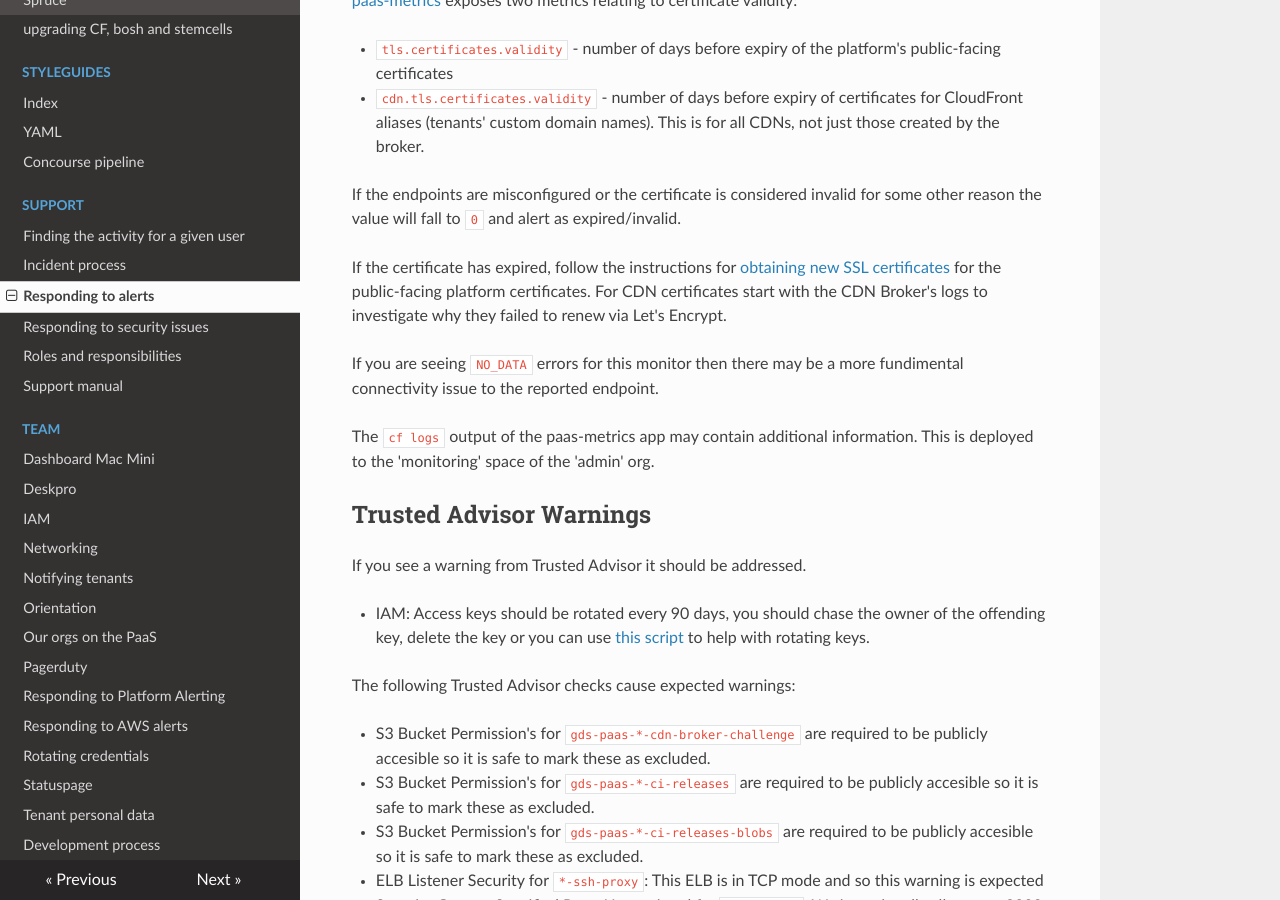
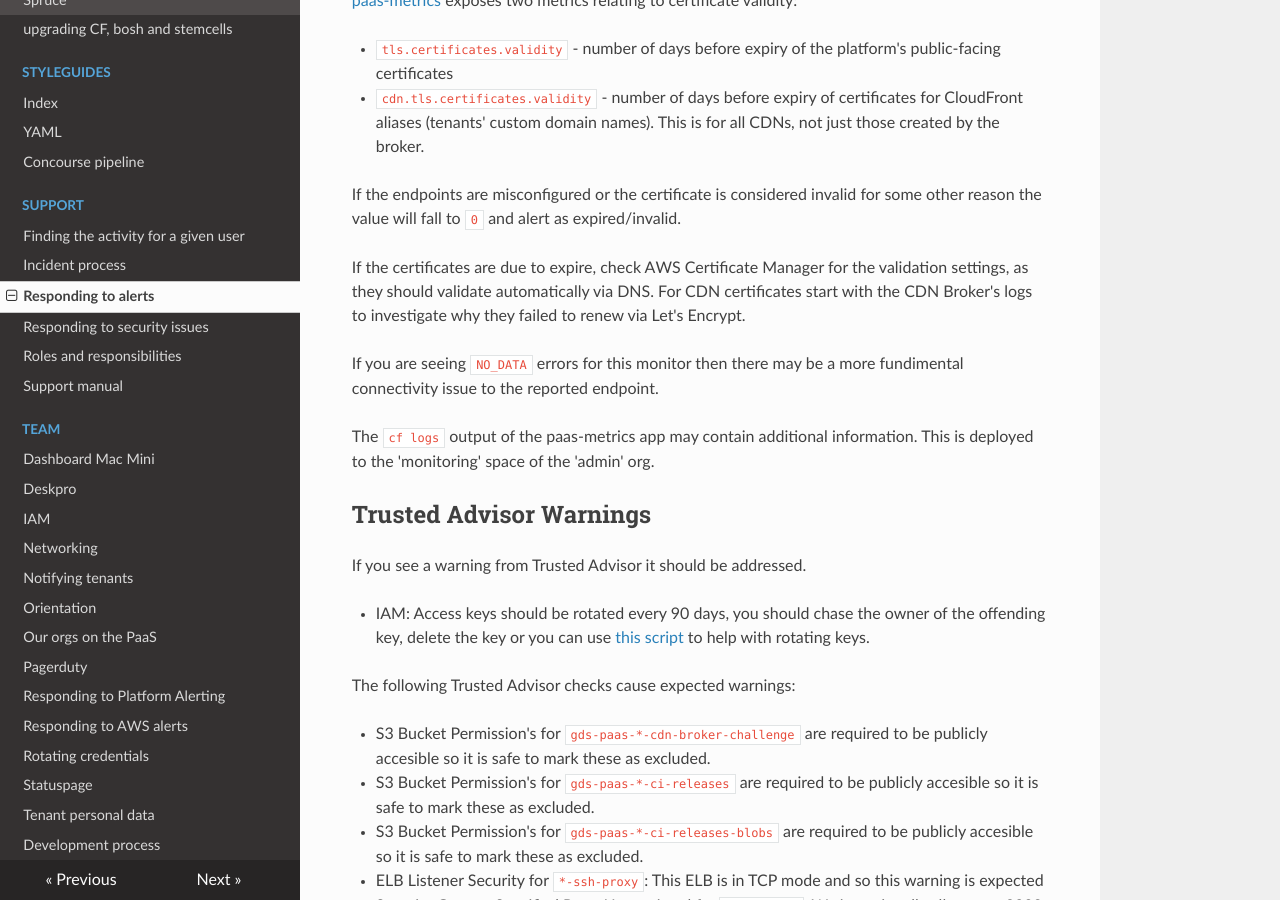
Before and after one commit to alphagov/paas-team-manual, an MkDocs documentation site: the page built from docs/support/responding_to_alerts.md, in a window 1280 px wide and 900 px high, scrolled down 3406 px. Built offline with MkDocs 1.6.1, drawn with Linux system fonts in a browser that asks for light colours; nearby versions of some CDN libraries.

Commit message:
Update certificate guidance
We no longer use purchased certificates, we use ACM.

```diff
--- a/docs/support/responding_to_alerts.md
+++ b/docs/support/responding_to_alerts.md
@@ -176,8 +176,9 @@ exposes two metrics relating to certificate validity:
 If the endpoints are misconfigured or the certificate is considered invalid for
 some other reason the value will fall to `0` and alert as expired/invalid.
 
-If the certificate has expired, follow the instructions for [obtaining new SSL
-certificates](https://github.com/alphagov/paas-cf/blob/master/doc/ssl_certs.md) for the public-facing platform certificates. For CDN certificates start with the CDN Broker's logs to investigate why they failed to renew via Let's Encrypt.
+If the certificates are due to expire, check AWS Certificate Manager for the validation settings, as they should
+validate automatically via DNS. For CDN certificates start with the CDN Broker's logs to investigate why
+they failed to renew via Let's Encrypt.
 
 If you are seeing `NO_DATA` errors for this monitor then there may be a more
 fundimental connectivity issue to the reported endpoint.
```
